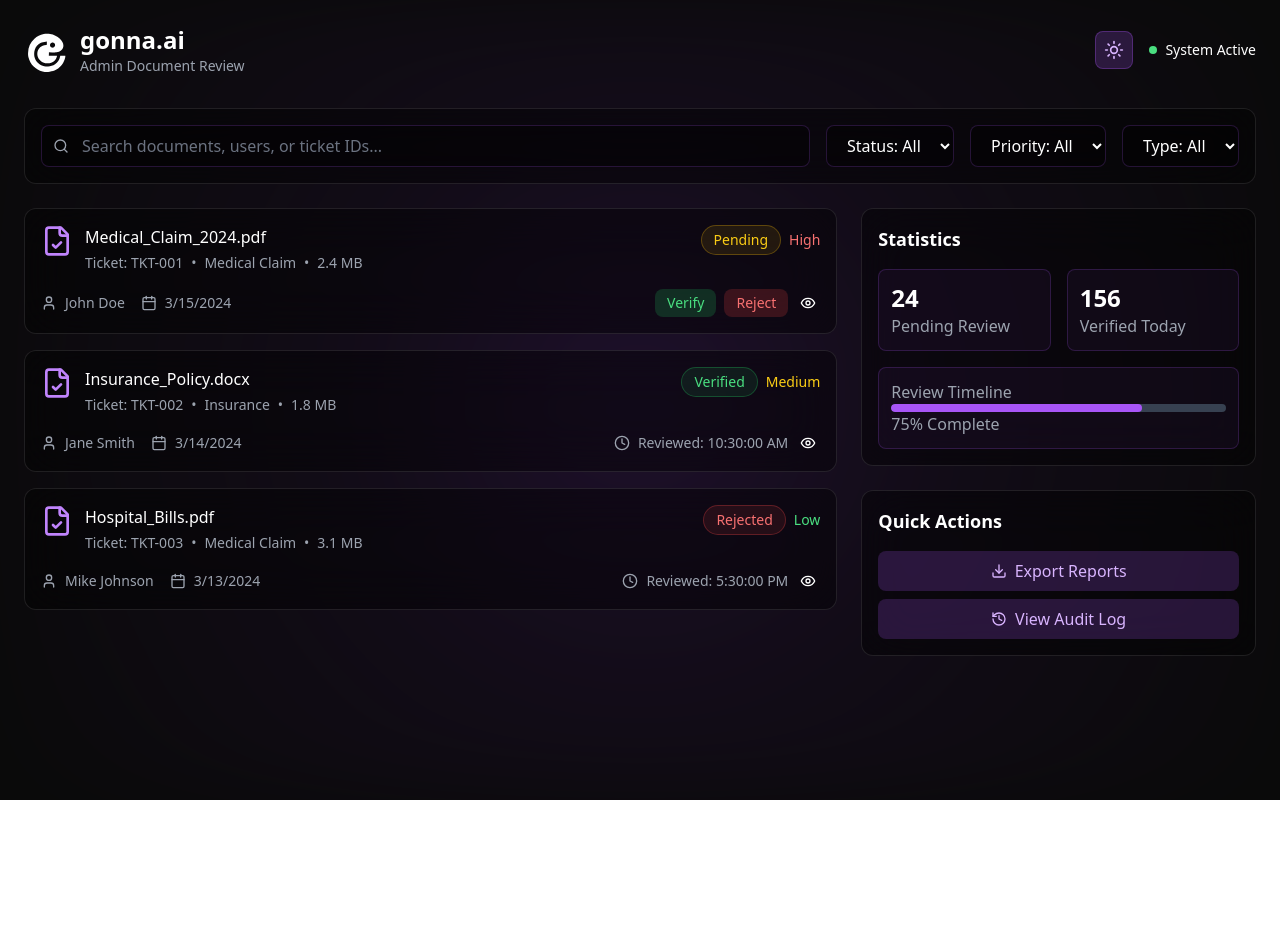
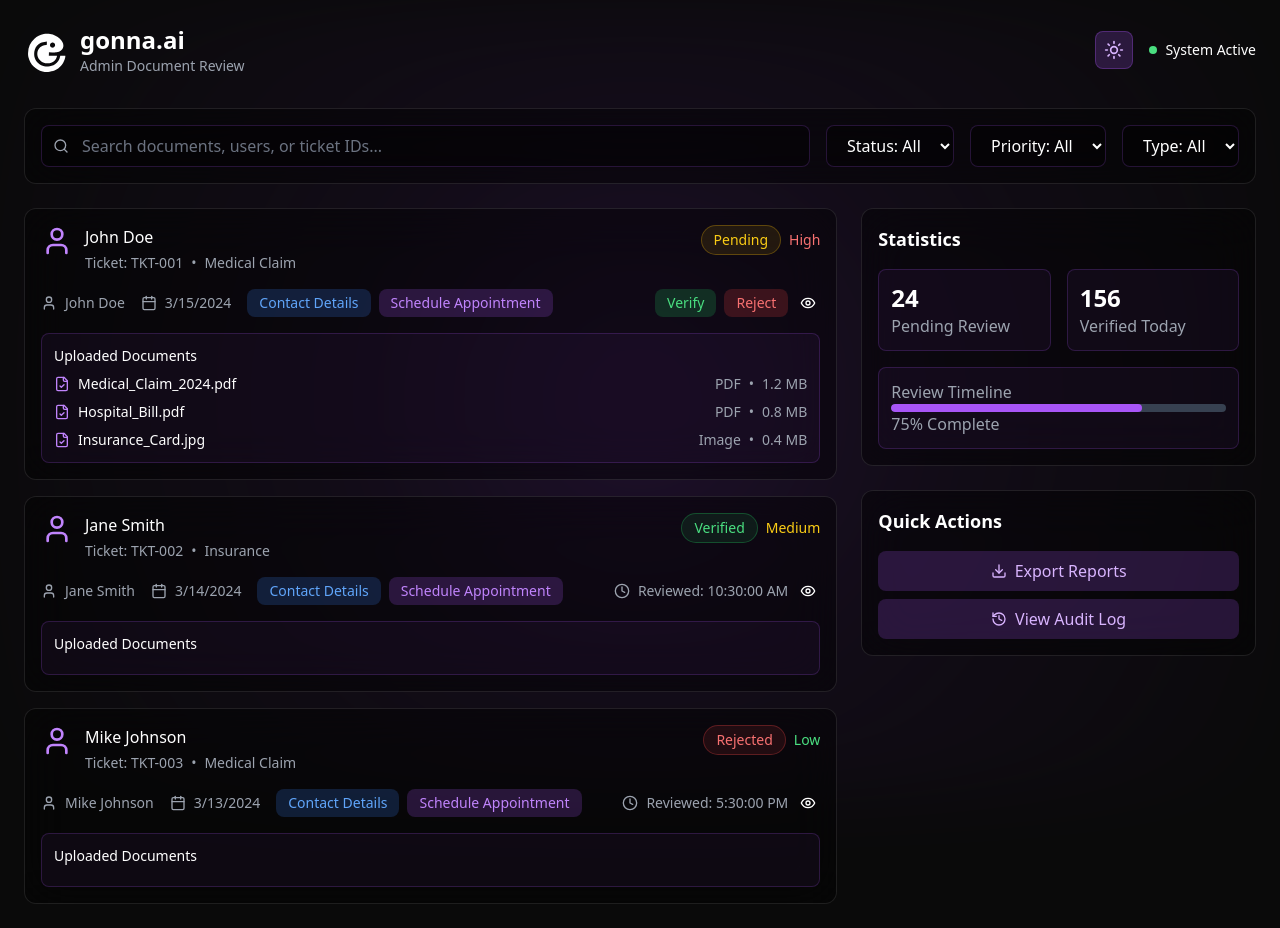
Before and after one commit to Gonna-AI/Frontend, a React (Vite) app: page /documents in a window 1280 px wide. Before the commit the page ends 800 px from the top, so only its background shows below. Built offline with nearby package versions, Linux system fonts and the light colour scheme; no server answers.

Commit message:
fixed docs

```diff
--- a/src/pages/Documents.tsx
+++ b/src/pages/Documents.tsx
@@ -1,11 +1,31 @@
 import React, { useState } from 'react';
 import { FileCheck, Search, Filter, CheckCircle, XCircle, AlertCircle, MoreVertical, Download, History, Eye, User, Calendar, Clock, Shield, Sun, Moon } from 'lucide-react';
 
+// Add type definitions to fix type errors
+interface Document {
+  id: string;
+  title: string;
+  status: 'pending' | 'verified' | 'rejected';
+  priority: 'high' | 'medium' | 'low';
+  submittedBy: string;
+  submittedAt: string;
+  ticketId: string;
+  type: string;
+  size: string;
+  lastReviewed: string | null;
+  hash: string;
+  documents?: Array<{
+    name: string;
+    size: string;
+    type: string;
+  }>;
+}
+
 const AdminDashboard = () => {
-  const [documents, setDocuments] = useState([
+  const [documents, setDocuments] = useState<Document[]>([
     {
       id: '1',
-      title: 'Medical_Claim_2024.pdf',
+      title: 'Medical Claim Request',
       status: 'pending',
       priority: 'high',
       submittedBy: 'John Doe',
@@ -14,7 +34,12 @@ const AdminDashboard = () => {
       type: 'Medical Claim',
       size: '2.4 MB',
       lastReviewed: null,
-      hash: '0x1234...5678'
+      hash: '0x1234...5678',
+      documents: [
+        { name: 'Medical_Claim_2024.pdf', size: '1.2 MB', type: 'PDF' },
+        { name: 'Hospital_Bill.pdf', size: '0.8 MB', type: 'PDF' },
+        { name: 'Insurance_Card.jpg', size: '0.4 MB', type: 'Image' }
+      ]
     },
     {
       id: '2',
@@ -73,7 +98,7 @@ const AdminDashboard = () => {
 
   const theme = getThemeColors();
 
-  const getStatusColor = (status) => {
+  const getStatusColor = (status: Document['status']) => {
     switch (status) {
       case 'verified':
         return 'text-green-400 bg-green-500/10 border-green-500/30';
@@ -84,7 +109,7 @@ const AdminDashboard = () => {
     }
   };
 
-  const getPriorityColor = (priority) => {
+  const getPriorityColor = (priority: Document['priority']) => {
     switch (priority) {
       case 'high':
         return 'text-red-400';
@@ -95,7 +120,7 @@ const AdminDashboard = () => {
     }
   };
 
-  const handleVerify = (docId) => {
+  const handleVerify = (docId: string) => {
     setDocuments(docs =>
       docs.map(doc =>
         doc.id === docId
@@ -105,7 +130,7 @@ const AdminDashboard = () => {
     );
   };
 
-  const handleReject = (docId) => {
+  const handleReject = (docId: string) => {
     setDocuments(docs =>
       docs.map(doc =>
         doc.id === docId
@@ -210,15 +235,15 @@ const AdminDashboard = () => {
               >
                 <div className="flex flex-col sm:flex-row sm:items-start sm:justify-between mb-4">
                   <div className="flex items-start gap-3 mb-2 sm:mb-0">
-                    <FileCheck className="h-8 w-8 text-purple-400 flex-shrink-0" />
+                    <div className="flex-shrink-0">
+                      <User className="h-8 w-8 text-purple-400" />
+                    </div>
                     <div>
-                      <h3 className="font-medium">{doc.title}</h3>
+                      <h3 className="font-medium">{doc.submittedBy}</h3>
                       <div className="flex flex-wrap items-center gap-2 text-sm text-gray-400 mt-1">
                         <span>Ticket: {doc.ticketId}</span>
                         <span className="hidden sm:inline">•</span>
                         <span>{doc.type}</span>
-                        <span className="hidden sm:inline">•</span>
-                        <span>{doc.size}</span>
                       </div>
                     </div>
                   </div>
@@ -242,6 +267,26 @@ const AdminDashboard = () => {
                     <div className="flex items-center gap-2">
                       <Calendar className="h-4 w-4" />
                       {new Date(doc.submittedAt).toLocaleDateString()}
+                    </div>
+                    <div className="flex items-center gap-2 mt-2 sm:mt-0">
+                      <button
+                        className={`px-3 py-1 ${
+                          isDarkMode ? 'bg-blue-500/20 text-blue-400' : 'bg-blue-100 text-blue-600'
+                        } rounded-lg hover:${
+                          isDarkMode ? 'bg-blue-500/30' : 'bg-blue-200'
+                        } transition-colors text-sm`}
+                      >
+                        Contact Details
+                      </button>
+                      <button
+                        className={`px-3 py-1 ${
+                          isDarkMode ? 'bg-purple-500/20 text-purple-400' : 'bg-purple-100 text-purple-600'
+                        } rounded-lg hover:${
+                          isDarkMode ? 'bg-purple-500/30' : 'bg-purple-200'
+                        } transition-colors text-sm`}
+                      >
+                        Schedule Appointment
+                      </button>
                     </div>
                   </div>
 
@@ -278,6 +323,26 @@ const AdminDashboard = () => {
                     >
                       <Eye className={`h-4 w-4 ${theme.text}`} />
                     </button>
+                  </div>
+                </div>
+
+                {/* Add documents list */}
+                <div className={`mt-4 p-3 ${theme.statsBg} border ${theme.statsBorder} rounded-lg`}>
+                  <div className="text-sm font-medium mb-2">Uploaded Documents</div>
+                  <div className="space-y-2">
+                    {doc.documents?.map((file, index) => (
+                      <div key={index} className="flex items-center justify-between text-sm">
+                        <div className="flex items-center gap-2">
+                          <FileCheck className="h-4 w-4 text-purple-400" />
+                          <span>{file.name}</span>
+                        </div>
+                        <div className="flex items-center gap-2 text-gray-400">
+                          <span>{file.type}</span>
+                          <span>•</span>
+                          <span>{file.size}</span>
+                        </div>
+                      </div>
+                    ))}
                   </div>
                 </div>
               </div>
--- a/src/pages/SmartContracts.tsx
+++ b/src/pages/SmartContracts.tsx
@@ -1,5 +1,5 @@
 import React, { useState, useEffect } from 'react';
-import { FileCheck, Upload, CheckCircle, XCircle, Activity, User, Clock, FileText, X, AlertCircle } from 'lucide-react';
+import { FileCheck, Upload, CheckCircle, XCircle, Activity, User, Clock, FileText, X, AlertCircle, Loader2 } from 'lucide-react';
 import { documentApi, ticketApi, setTicketHeader } from '../config/api';
 
 // Add a type for the AI analysis response
@@ -138,8 +138,15 @@ const DocumentVerification = () => {
 
       setUploadStatus('uploading');
       try {
+        // Upload the document first
         const uploadResponse = await documentApi.uploadDocument(file);
         setUploadStatus('analyzing');
+
+        // Store the document ID from the upload response
+        setSelectedFile({
+          ...file,
+          document_id: uploadResponse.data.document_id // Make sure this matches your API response
+        });
 
         const analysisResponse = await documentApi.analyzeDocuments();
 
@@ -160,21 +167,48 @@ const DocumentVerification = () => {
   };
 
   const handleVerification = async () => {
-    if (!selectedFile) return;
+    if (!selectedFile || !selectedFile.document_id) {
+      console.error('No valid document ID found');
+      return;
+    }
 
     setIsLoading(true);
     try {
       // Submit document for verification
       await documentApi.submitDocuments([selectedFile.document_id]);
 
-      // Refresh document list
+      // Update verification status
+      setVerificationStatus({
+        success: true,
+        message: "Document submitted for verification successfully",
+        documentHash: `0x${Math.random().toString(16).slice(2)}`, // Example hash
+        transactionHash: `0x${Math.random().toString(16).slice(2)}`, // Example hash
+        timestamp: new Date().toISOString()
+      });
+
+      // Add the new document to the documents list immediately
+      const newDocument = {
+        document_id: selectedFile.document_id,
+        document_name: selectedFile.name,
+        is_submitted: true,
+        is_verified: false,
+        uploaded_at: new Date().toISOString()
+      };
+
+      setDocuments(prevDocs => [newDocument, ...prevDocs]);
+
+      // Update document stats
+      setDocumentStats(prev => ({
+        ...prev,
+        total: prev.total + 1,
+        pending: prev.pending + 1
+      }));
+
+      // Refresh full document list
       await fetchDocuments();
 
-      setVerificationStatus({
-        success: true,
-        message: "Document submitted for verification successfully"
-      });
     } catch (error) {
+      console.error('Verification error:', error);
       setVerificationStatus({
         success: false,
         error: "Submission failed. Please try again."
@@ -199,8 +233,8 @@ const DocumentVerification = () => {
       if (response.data) {
         setUserInfo({
           name: response.data.user || 'Anonymous',
-          email: response.data.email || 'N/A',
-          phone: response.data.phone || 'N/A',
+          email: response.data.email || 'Email: N/A',
+          phone: response.data.phone || 'Phone: N/A',
           ticketStatus: 'Active',
           ticketId: ticketId,
           createdAt: response.data.timestamp,
@@ -364,7 +398,16 @@ const DocumentVerification = () => {
           className="p-4 rounded-xl bg-purple-500/5 border border-purple-500/20 backdrop-blur-sm hover:border-purple-500/30 transition-colors"
         >
           <div className="flex items-center justify-between mb-3">
-            <span className="text-gray-300 font-medium">{doc.document_name}</span>
+            <div className="flex items-center gap-3">
+              {doc.is_verified ? (
+                <CheckCircle className="w-5 h-5 text-green-400" />
+              ) : doc.is_submitted ? (
+                <Loader2 className="w-5 h-5 text-yellow-400 animate-spin" />
+              ) : (
+                <FileCheck className="w-5 h-5 text-gray-400" />
+              )}
+              <span className="text-gray-300 font-medium">{doc.document_name}</span>
+            </div>
             <span className={`px-3 py-1 rounded-full text-sm font-medium ${
               doc.is_verified
                 ? 'bg-green-500/20 text-green-400'
@@ -421,21 +464,8 @@ const DocumentVerification = () => {
               <div className="space-y-1">
                 <p className="text-gray-400 text-sm">Account Status</p>
                 <p className="text-green-400 font-medium">{userInfo.ticketStatus}</p>
-                <p className="text-gray-300 text-sm">Created: {new Date(userInfo.createdAt).toLocaleDateString()}</p>
               </div>
-              <div className="space-y-1">
-                <p className="text-gray-400 text-sm">Document Statistics</p>
-                <div className="grid grid-cols-2 gap-2 text-sm">
-                  <div className="bg-purple-500/10 rounded-lg p-2">
-                    <p className="text-gray-400">Total</p>
-                    <p className="text-white font-medium">{userInfo.totalDocuments}</p>
-                  </div>
-                  <div className="bg-purple-500/10 rounded-lg p-2">
-                    <p className="text-gray-400">Verified</p>
-                    <p className="text-green-400 font-medium">{userInfo.verifiedDocuments}</p>
-                  </div>
-                </div>
-              </div>
+
               <div className="space-y-1">
                 <p className="text-gray-400 text-sm">Last Activity</p>
                 <p className="text-gray-300 text-sm">{userInfo.lastActivity}</p>
```
